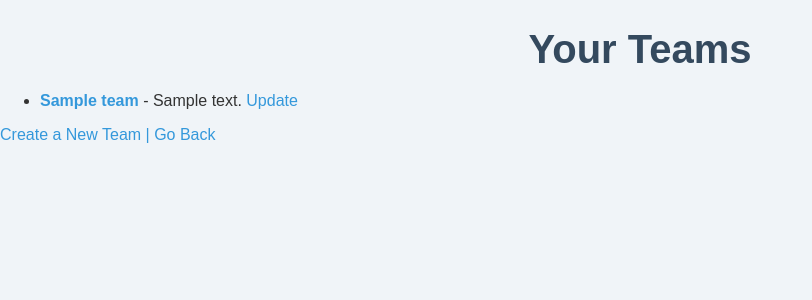
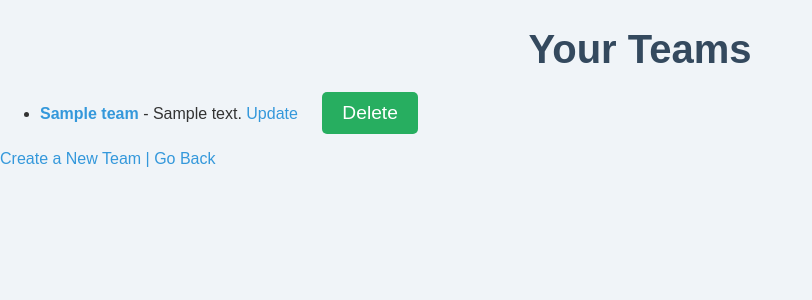
Before and after one commit to DePaul-CSC-394-401/mini-project-team-1, a Django app: page /teams/ in a window 1280 px wide. Shown: the top 300 px of the page, without its empty margins (0-812 px from the left). Run offline with Django 5.2, Linux system fonts and the light colour scheme; a user stored in the database is signed in; tables that the repository leaves empty hold one stand-in row (values such as "Sample post").

Commit message:
Delete button made to delete teams

```diff
--- a/templates/view_teams.html
+++ b/templates/view_teams.html
@@ -6,6 +6,15 @@
     <li>
         <a href="{% url 'view_team' team.id %}"><strong>{{ team.name }}</strong></a> - {{ team.description }}
         <a href="{% url 'update_team' team.id %}">Update</a>  <!-- Update button for each team -->
+
+        <!-- Delete Team Button -->
+        <form action="{% url 'delete_team' team.id %}" method="POST" style="display:inline;">
+            {% csrf_token %}
+            <button type="submit" onclick="return confirm('Are you sure you want to delete this team?');">
+                Delete
+            </button>
+        </form>
+
     </li>
     {% empty %}
     <li>You are not part of any teams.</li>
--- a/todo_app/urls.py
+++ b/todo_app/urls.py
@@ -21,5 +21,7 @@ urlpatterns = [
     path('team/<int:team_id>/', views.view_team, name='view_team'),
     path('team/<int:team_id>/invite/', views.invite_member, name='invite_member'),
     path('team/<int:team_id>/update/', views.update_team, name='update_team'),
+    path('team/<int:team_id>/delete/', views.delete_team, name='delete_team'),
+
 
 ]
--- a/todo_app/views.py
+++ b/todo_app/views.py
@@ -240,14 +240,22 @@ def view_team(request, team_id):
 def update_team(request, team_id):
     team = get_object_or_404(Team, id=team_id)
     if request.method == 'POST':
-        form = TeamForm(request.POST, instance=team)  # Bind form with existing team instance
+        form = TeamForm(request.POST, instance=team)
         if form.is_valid():
-            form.save()  # Save the updated team details
-            return redirect('view_teams')  # Redirect after successful update
+            form.save()
+            return redirect('view_teams')
     else:
-        form = TeamForm(instance=team)  # Create a form instance with the current team data
+        form = TeamForm(instance=team)
 
-    return render(request, 'update_team.html', {'form': form})  # Render the form in the template
+    return render(request, 'update_team.html', {'form': form})
+
+def delete_team(request, team_id):
+    team = get_object_or_404(Team, id=team_id)
+    if request.method == 'POST':
+        team.delete()  # Delete the team
+        return redirect('view_teams')
+    return render(request, 'team_confirm_delete.html', {'team': team})  # Show confirmation page
+
 
 '''
 ---------testing out versions--------------------------
```
Also changed, not shown: templates/team_confirm_delete.html (added, +16 -0 lines).
